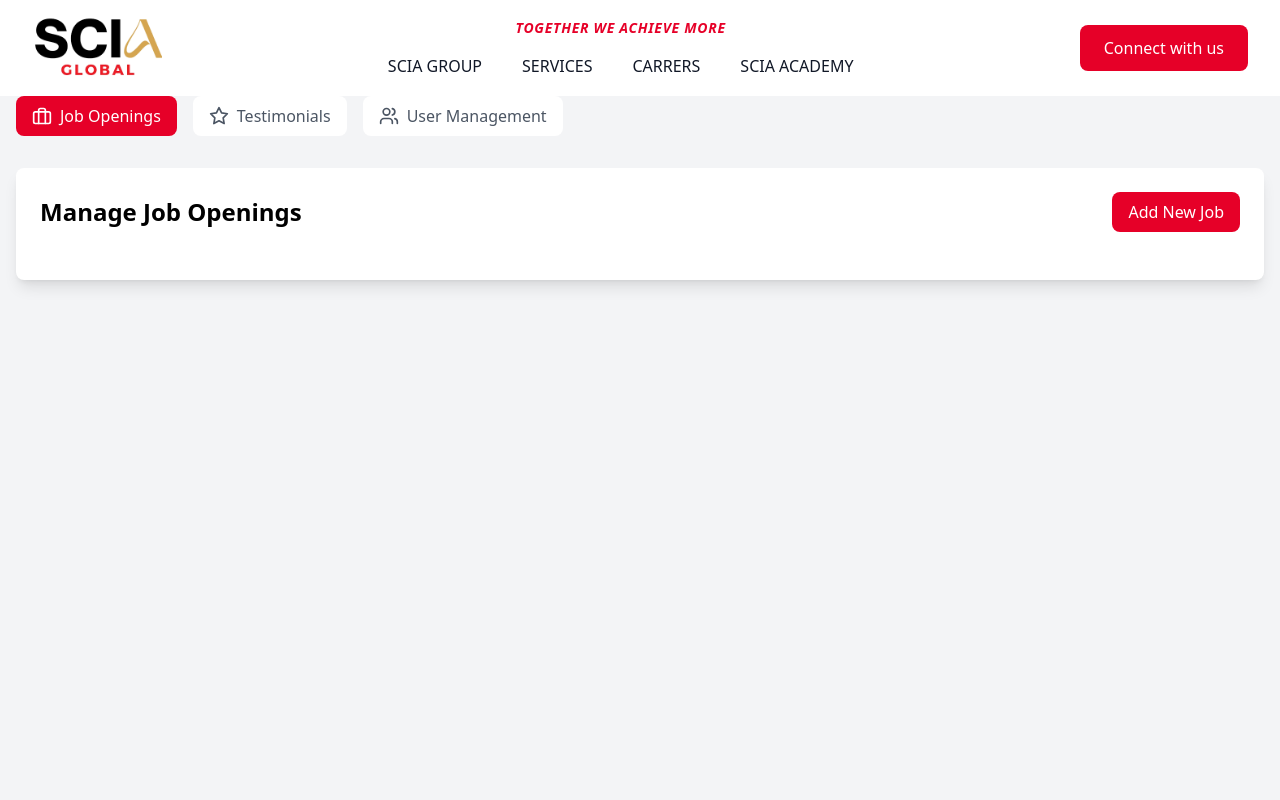
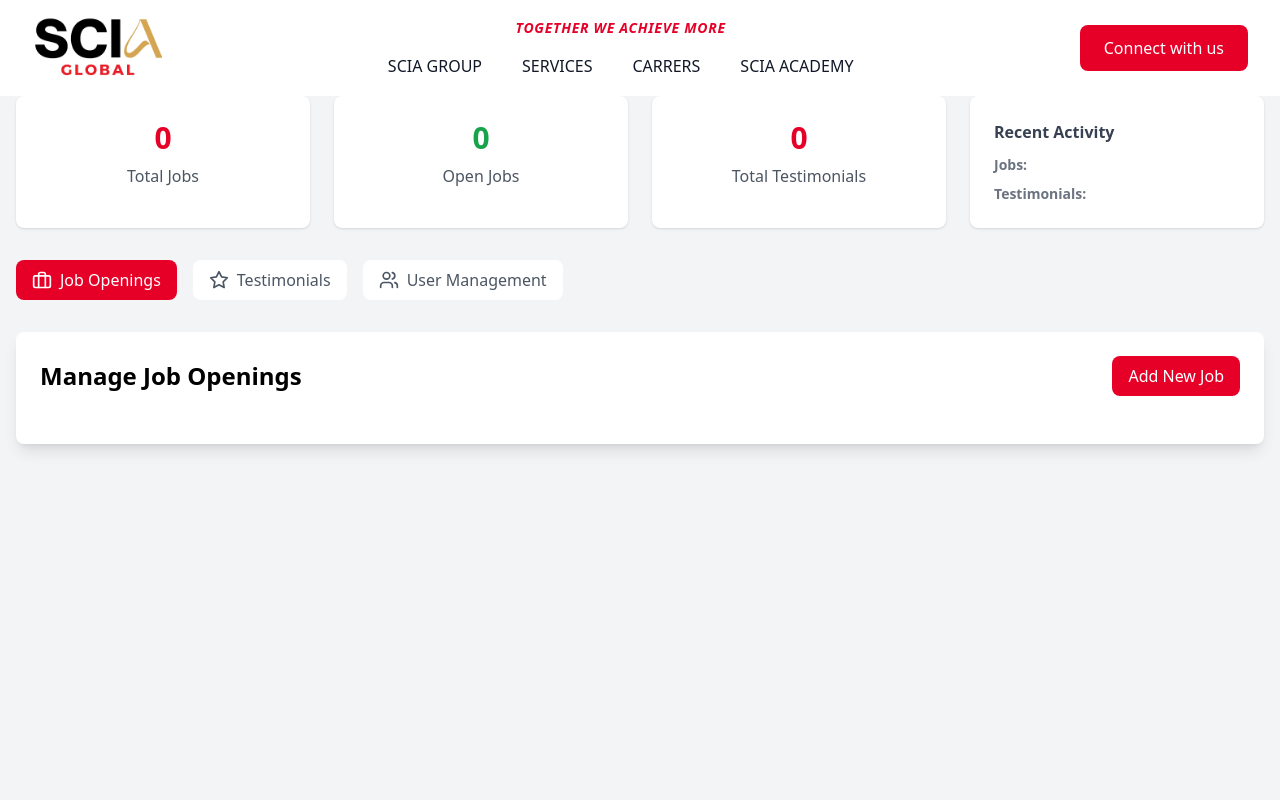
Before and after one commit to GlobalGRC/WebsiteMalli, a React (Vite) app: page /admin in a window 1280 px wide. Shown: the top 800 px of the page. Built offline with nearby package versions, Linux system fonts and the light colour scheme; sample sign-in values are in the browser's storage.

Commit message:
Add basic analytics and recent activity to Admin Panel

```diff
--- a/src/pages/AdminPanel.tsx
+++ b/src/pages/AdminPanel.tsx
@@ -14,6 +14,21 @@ export const AdminPanel: React.FC = () => {
   const navigate = useNavigate();
   const [user, setUser] = useState<User | null>(null);
   const [activeTab, setActiveTab] = useState<'jobs' | 'testimonials' | 'users'>('jobs');
+
+  const { jobs, testimonials } = useAdmin();
+
+  // Analytics
+  const totalJobs = jobs.length;
+  const openJobs = jobs.filter(job => job.status === 'open').length;
+  const totalTestimonials = testimonials.length;
+
+  // Recent Activity (last 3 jobs and testimonials by createdAt/id)
+  const recentJobs = [...jobs]
+    .sort((a, b) => new Date(b.createdAt).getTime() - new Date(a.createdAt).getTime())
+    .slice(0, 3);
+  const recentTestimonials = [...testimonials]
+    .sort((a, b) => Number(b.id) - Number(a.id))
+    .slice(0, 3);
 
   // Check authentication on component mount
   useEffect(() => {
@@ -64,6 +79,39 @@ export const AdminPanel: React.FC = () => {
 
       {/* Main Content */}
       <div className="container mx-auto px-4 py-8">
+        {/* Analytics Section */}
+        <div className="grid grid-cols-1 md:grid-cols-4 gap-6 mb-8">
+          <div className="bg-white rounded-lg shadow p-6 flex flex-col items-center">
+            <span className="text-3xl font-bold text-[#E60028]">{totalJobs}</span>
+            <span className="text-gray-600 mt-2">Total Jobs</span>
+          </div>
+          <div className="bg-white rounded-lg shadow p-6 flex flex-col items-center">
+            <span className="text-3xl font-bold text-green-600">{openJobs}</span>
+            <span className="text-gray-600 mt-2">Open Jobs</span>
+          </div>
+          <div className="bg-white rounded-lg shadow p-6 flex flex-col items-center">
+            <span className="text-3xl font-bold text-[#E60028]">{totalTestimonials}</span>
+            <span className="text-gray-600 mt-2">Total Testimonials</span>
+          </div>
+          <div className="bg-white rounded-lg shadow p-6">
+            <span className="font-semibold text-gray-700">Recent Activity</span>
+            <div className="mt-2">
+              <span className="text-sm font-bold text-gray-500">Jobs:</span>
+              <ul className="text-xs text-gray-600 list-disc ml-4">
+                {recentJobs.map(job => (
+                  <li key={job.id}>{job.title} ({job.status})</li>
+                ))}
+              </ul>
+              <span className="text-sm font-bold text-gray-500 mt-2 block">Testimonials:</span>
+              <ul className="text-xs text-gray-600 list-disc ml-4">
+                {recentTestimonials.map(t => (
+                  <li key={t.id}>{t.name} ({t.rating}★)</li>
+                ))}
+              </ul>
+            </div>
+          </div>
+        </div>
+
         {/* Navigation Tabs */}
         <div className="flex gap-4 mb-8">
           <button
```
